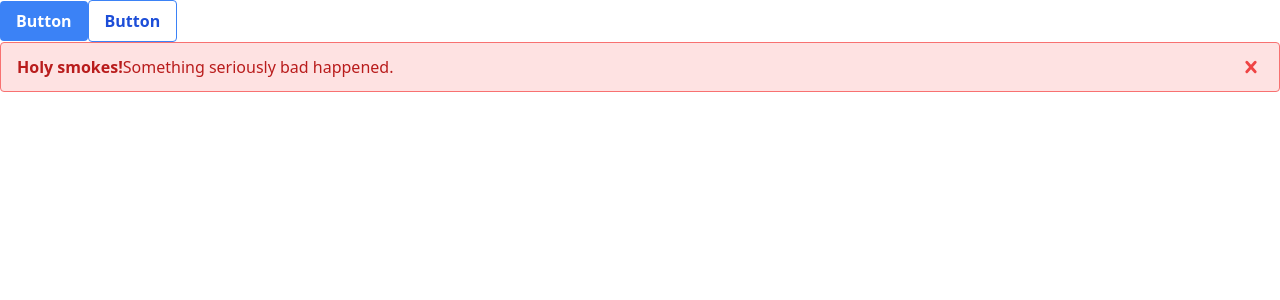
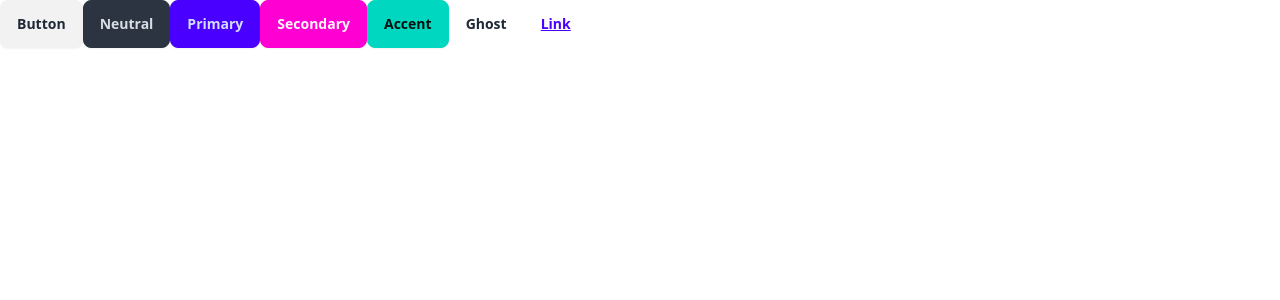
Before and after one commit to kyoruni/web-tools, a Nuxt app: page / in a window 1280 px wide. Shown: the top 300 px of the page. Built offline with nearby package versions, Linux system fonts and the light colour scheme.

Commit message:
daisyUIを導入 #1 (#2)
* :wrench: daisyUIインストール #1

* :wrench: tailwind.config.jsを作成 #1

* :wrench: daisyUIを読み込ませる #1

* :wrench: お試し

```diff
--- /dev/null
+++ b/assets/css/styles.css
@@ -0,0 +1,3 @@
+@tailwind base;
+@tailwind components;
+@tailwind utilities;
--- a/components/Tutorial.vue
+++ b/components/Tutorial.vue
@@ -1,19 +1,13 @@
 <!-- Please remove this file from your project -->
 <template>
   <div class="tutorial">
-    <button class="bg-blue-500 hover:bg-blue-700 text-white font-bold py-2 px-4 rounded">
-      Button
-    </button>
-    <button class="bg-transparent hover:bg-blue-500 text-blue-700 font-semibold hover:text-white py-2 px-4 border border-blue-500 hover:border-transparent rounded">
-      Button
-    </button>
-    <div class="bg-red-100 border border-red-400 text-red-700 px-4 py-3 rounded relative" role="alert">
-      <strong class="font-bold">Holy smokes!</strong>
-      <span class="block sm:inline">Something seriously bad happened.</span>
-      <span class="absolute top-0 bottom-0 right-0 px-4 py-3">
-        <svg class="fill-current h-6 w-6 text-red-500" role="button" xmlns="http://www.w3.org/2000/svg" viewBox="0 0 20 20"><title>Close</title><path d="M14.348 14.849a1.2 1.2 0 0 1-1.697 0L10 11.819l-2.651 3.029a1.2 1.2 0 1 1-1.697-1.697l2.758-3.15-2.759-3.152a1.2 1.2 0 1 1 1.697-1.697L10 8.183l2.651-3.031a1.2 1.2 0 1 1 1.697 1.697l-2.758 3.152 2.758 3.15a1.2 1.2 0 0 1 0 1.698z"/></svg>
-      </span>
-    </div>
+    <button class="btn">Button</button>
+    <button class="btn btn-neutral">Neutral</button>
+    <button class="btn btn-primary">Primary</button>
+    <button class="btn btn-secondary">Secondary</button>
+    <button class="btn btn-accent">Accent</button>
+    <button class="btn btn-ghost">Ghost</button>
+    <button class="btn btn-link">Link</button>
   </div>
 </template>
 
--- a/nuxt.config.js
+++ b/nuxt.config.js
@@ -21,6 +21,7 @@ export default {
 
   // Global CSS: https://go.nuxtjs.dev/config-css
   css: [
+    '@/assets/css/styles.css',
   ],
 
   // Plugins to run before rendering page: https://go.nuxtjs.dev/config-plugins
--- a/package.json
+++ b/package.json
@@ -13,6 +13,7 @@
   },
   "dependencies": {
     "core-js": "^3.25.3",
+    "daisyui": "^4.12.10",
     "nuxt": "^2.15.8",
     "vue": "^2.7.10",
     "vue-server-renderer": "^2.7.10",
--- /dev/null
+++ b/tailwind.config.js
@@ -0,0 +1,16 @@
+/** @type {import('tailwindcss').Config} */
+module.exports = {
+  content: [
+    "./components/**/*.{js,vue,ts}",
+    "./layouts/**/*.vue",
+    "./pages/**/*.vue",
+    "./plugins/**/*.{js,ts}",
+    "./nuxt.config.{js,ts}",
+  ],
+  theme: {
+    extend: {},
+  },
+  plugins: [
+    require("daisyui"),
+  ],
+}
```
Also changed, not shown: 1 other file (tests, documents, lock files or other folders).
